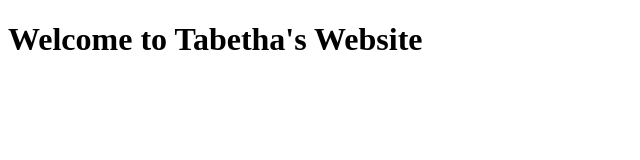
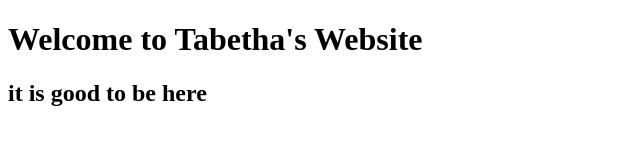
Before and after one commit to TabPifer/ReplitAssignment, a plain HTML site: page index.html in a window 1280 px wide. Shown: the whole page, without its empty margins (0-640 px from the left). Drawn offline with Linux system fonts and the light colour scheme.

Commit message:
added h2

```diff
--- a/index.html
+++ b/index.html
@@ -10,6 +10,7 @@
 
 <body>
 <h1>Welcome to Tabetha's Website</h1>
+<h2> it is good to be here </h2>
 </body>
 
 </html>
```
